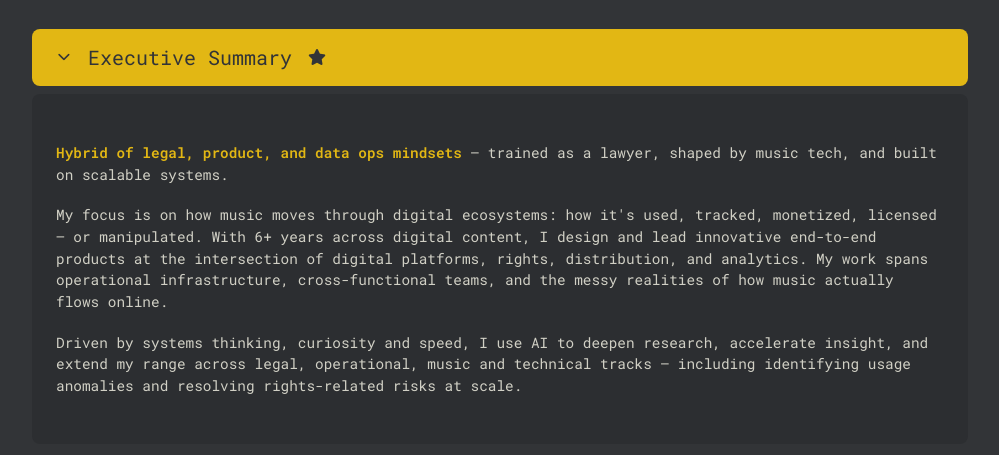
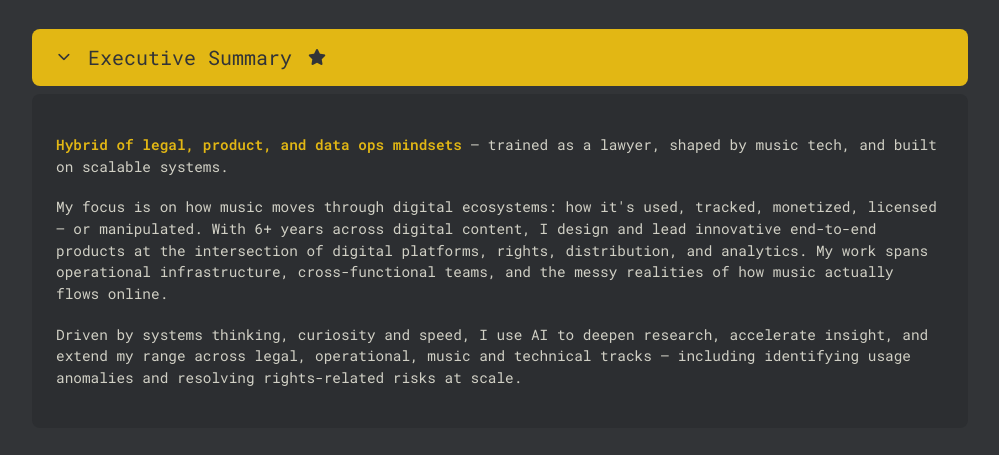
Before and after one commit to muramets/cv, a website: page index.html in a window 1280 px wide. Both pictures are taken after a click on the button "Executive Summary". Shown: the part 345-800 px from the top of the page, without its empty margins (140-1139 px from the left). Drawn offline with Linux system fonts and the light colour scheme; a web font is replaced by a local one.

Commit message:
обновил с полностью рабочего чтобы уменьшить расстояние сверху/снизу в блоках мотивация и саммари

```diff
--- a/css/resume.css
+++ b/css/resume.css
@@ -246,7 +246,7 @@
 .settings-content.expanded {
   max-height: 5000px;
   opacity: 1;
-  padding: 1.5rem; /* Теперь padding не анимируется */
+  padding: 1rem 1.5rem; /* Уменьшил с 1.5rem до 1rem */
 }
 
 /* --- Content Sections (ИСПРАВЛЕНО: убрана grid-разметка) --- */
```
